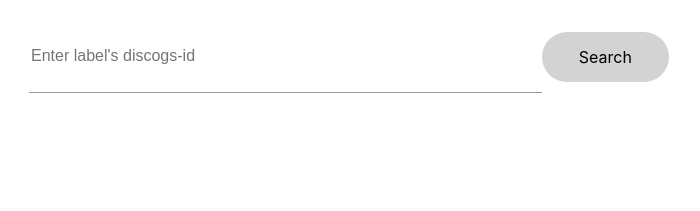
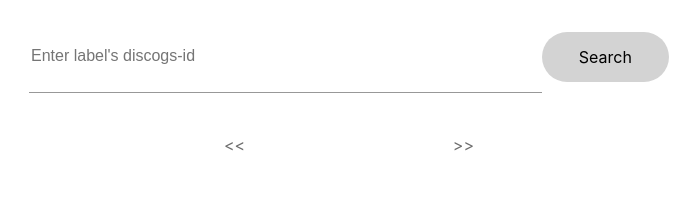
Before and after one commit to zeddan/discogs-labelvids, a React (Create React App) app: page / in a window 1280 px wide. Shown: the top 211 px of the page, without its empty margins (291-991 px from the left). Built offline with nearby package versions, Linux system fonts and the light colour scheme.

Commit message:
Add previous/next buttons for playback

```diff
--- a/src/App.js
+++ b/src/App.js
@@ -9,7 +9,7 @@ class App extends Component {
     this.init()
     this.state = {
       videos: [],
-      currentlyPlayingIndex: -1
+      nowPlayingIdx: -1
     }
 
     window['onYouTubeIframeAPIReady'] = (e) => {
@@ -27,8 +27,7 @@ class App extends Component {
 
   onPlayerStateChange(e) {
     if (e.data === this.YT.PlayerState.ENDED) {
-      let nextIdx = (this.state.nowPlayingIdx + 1) % this.state.videos.length
-      this.play(this.state.videos[nextIdx].uri)
+      this.playNext()
     }
   }
 
@@ -46,8 +45,20 @@ class App extends Component {
     this.player.loadVideoById({ videoId })
   }
 
+  playNext = () => {
+    let nextIdx = (this.state.nowPlayingIdx + 1) % this.state.videos.length
+    this.play(this.state.videos[nextIdx].uri)
+  }
+
+  playPrevious = () => {
+    let prevIdx = this.state.nowPlayingIdx - 1
+    if (prevIdx < 0)
+      prevIdx = this.state.videos.length - 1
+    this.play(this.state.videos[prevIdx].uri)
+  }
+
   search = async () => {
-    this.setState({ videos: [] })
+    this.setState({ videos: [], nowPlayingIdx: -1 })
 
     const token = 'a_discogs_token'
     const id = document.getElementById("search-input").value
@@ -89,6 +100,14 @@ class App extends Component {
           <div id="search-button" onClick={this.search}>Search</div>
         </div>
         <div id="player"></div>
+        <div id="player-control">
+          <div onClick={
+            this.state.videos.length > 0 ? this.playPrevious : undefined
+            }>&lt;&lt;</div>
+          <div onClick={
+            this.state.videos.length > 0 ? this.playNext : undefined
+            }>&gt;&gt;</div>
+        </div>
         <div id="list">
           {
             this.state.videos.length > 0 ?
--- a/src/App.scss
+++ b/src/App.scss
@@ -49,7 +49,7 @@ body {
 }
 
 #list {
-  height: 400px;
+  height: 350px;
   width: 640px;
   text-align: center;
   display: block;
@@ -76,3 +76,17 @@ body {
     margin-right: 1em;
   }
 }
+
+#player-control {
+  display: flex;
+  justify-content: space-between;
+  width: 250px;
+  height: 2em;
+  align-items: center;
+  padding-top: 1em;
+
+  div {
+    cursor: pointer;
+    color: #6d6d6d
+  }
+}
```
